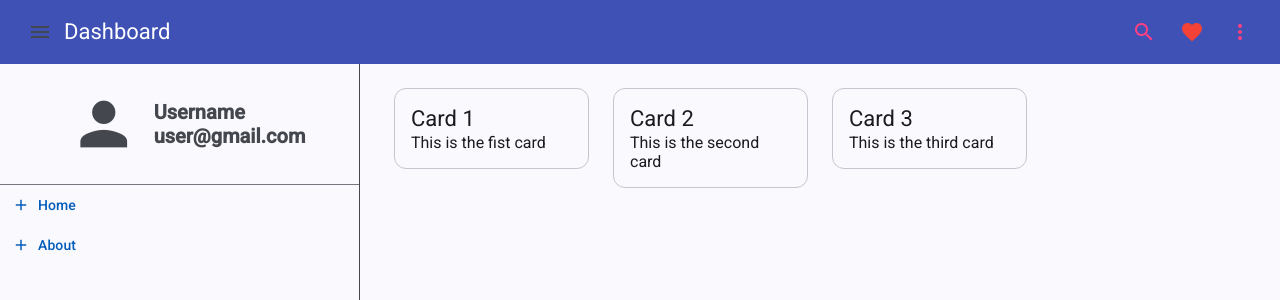
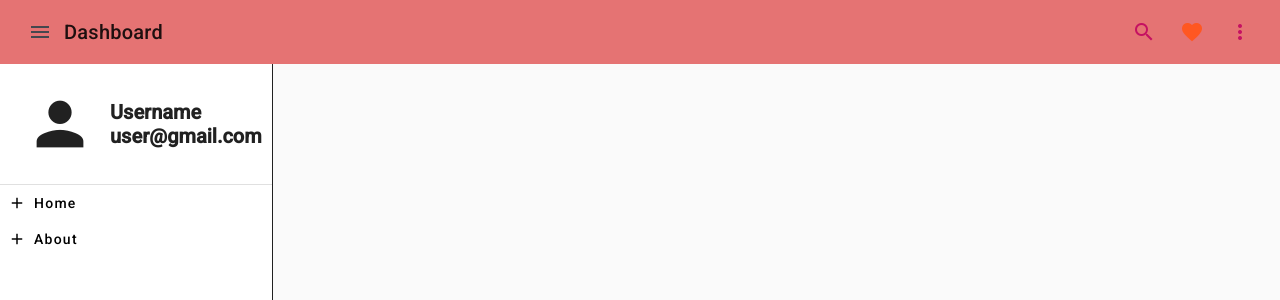
Before and after one commit to jamthebest/AngularProject, an Angular app: page / in a window 1280 px wide. Shown: the top 300 px of the page. Built offline with nearby package versions, Linux system fonts and the light colour scheme.

Commit message:
Add a custom style

```diff
--- a/angular.json
+++ b/angular.json
@@ -40,7 +40,8 @@
             ],
             "styles": [
               "@angular/material/prebuilt-themes/azure-blue.css",
-              "src/styles.scss"
+              "src/styles.scss",
+              "src/custom-theme.scss"
             ],
             "scripts": []
           },
--- a/src/app/app-routing.module.ts
+++ b/src/app/app-routing.module.ts
@@ -3,7 +3,7 @@ import { RouterModule, Routes } from '@angular/router';
 import { HomeComponent } from './pages/home/home.component';
 
 const routes: Routes = [
-  { path: '', component: HomeComponent },
+  { path: 'home', component: HomeComponent },
 ];
 
 @NgModule({
--- a/src/app/app.component.scss
+++ b/src/app/app.component.scss
@@ -1,4 +1,3 @@
-@import "@angular/material/prebuilt-themes/indigo-pink.css";
 html,
 body {
   height: 100%;
--- a/src/app/components/custom-drawer/custom-drawer.component.scss
+++ b/src/app/components/custom-drawer/custom-drawer.component.scss
@@ -1,5 +1,3 @@
-@import "@angular/material/prebuilt-themes/indigo-pink.css";
-
 .toolbar-spacer {
   flex: 1 1 auto;
 }
--- /dev/null
+++ b/src/custom-theme.scss
@@ -0,0 +1,33 @@
+@use "@angular/material" as mat;
+
+@include mat.core();
+
+$my-app-primary: mat.m2-define-palette(
+    mat.$m2-red-palette, 300, 200, 400
+);
+$my-app-accent: mat.m2-define-palette(mat.$m2-pink-palette, A700, A100, A400);
+
+$my-app-warn: mat.m2-define-palette(mat.$m2-deep-orange-palette);
+
+$my-app-theme: mat.m2-define-light-theme(
+  (
+    color: (
+      primary: $my-app-primary,
+      accent: $my-app-accent,
+      warn: $my-app-warn,
+    ),
+    typography: mat.m2-define-typography-config(),
+    density: 0,
+  )
+);
+
+@include mat.all-component-themes($my-app-theme);
+
+html,
+body {
+  height: 100%;
+}
+body {
+  margin: 0;
+  font-family: Roboto, "Helvetica Neue", sans-serif;
+}
```
